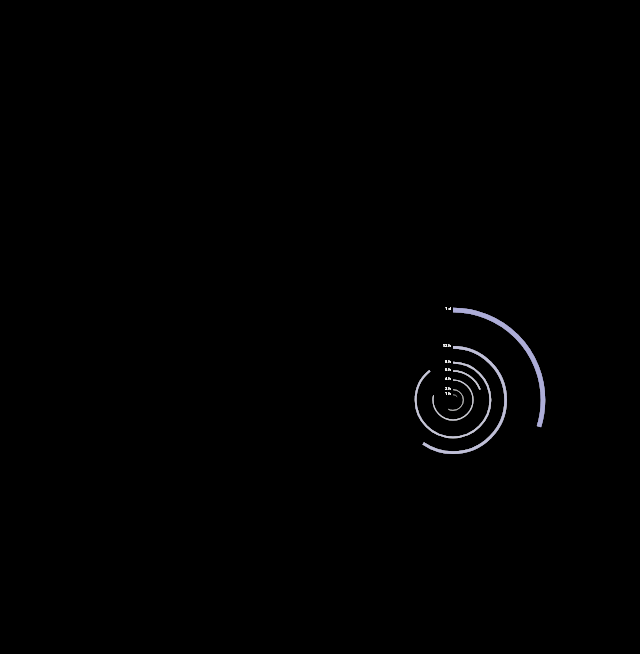
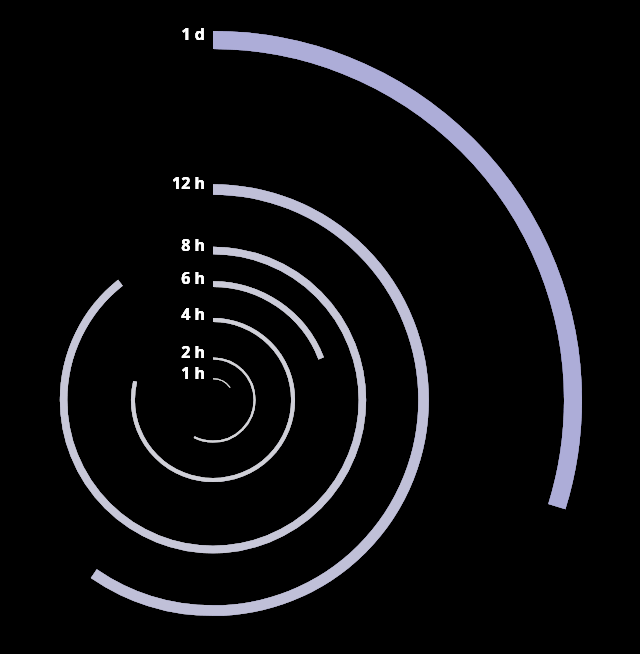
Before and after one commit to cortex/timeslice, a plain HTML site: page index.html in a window 1280 px wide. Shown: the whole page, without its empty margins (187-827 px from the left). Drawn offline with Linux system fonts and the light colour scheme.

Commit message:
Recalc scale

```diff
--- a/index.html
+++ b/index.html
@@ -1,31 +1,37 @@
 <!doctype html>
+<meta name="viewport" content="width=device-width, initial-scale=1.0" />
 <canvas id="timeslice"></canvas>
 <style>
     body {
         background-color: black;
-        margin: auto;
+        margin: 0;
+        padding: 0;
         height: 100%;
         overflow: hidden;
-
-        display: flex;
-        justify-content: center;
-        align-items: center;
-        height: 100vh;
+    }
+    canvas {
+        width: 100%;
+        height: 100%;
+        background-color: black;
     }
 </style>
 <script>
     const canvas = document.getElementById("timeslice");
+
     const ctx = canvas.getContext("2d");
+    ctx.globalCompositeOperation = "destination-atop";
+    const size = 200;
+    const resize = () => {
+        canvas.width = window.innerWidth;
+        canvas.height = window.innerHeight;
+        const scale = Math.min(window.innerWidth, window.innerHeight) / size;
+        ctx.scale(scale, scale);
+    };
+    window.addEventListener("resize", resize);
+    resize();
 
-    const size = 200;
-    canvas.style.width = `${size}px`;
-    canvas.style.height = `${size}px`;
-
-    const scale = window.devicePixelRatio;
-    canvas.width = Math.floor(size * scale);
-    canvas.height = Math.floor(size * scale);
     const millisPerDay = 24 * 60 * 60 * 1000;
-    ctx.scale(scale, scale);
+    // scale so 0.0
     var k = 1;
     const drawHand = (label, millisOfDay, part) => {
         const fraction = (millisOfDay % part) / part;
```
